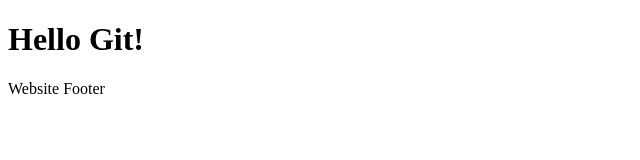
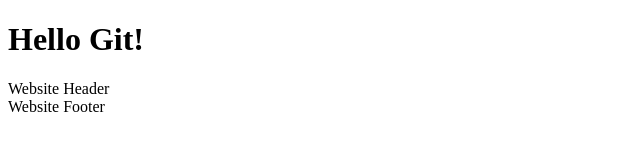
Before and after one commit to anananaa-sys/project-web-ku, a plain HTML site: page index.html in a window 1280 px wide. Shown: the full height of the page, 0-640 px from the left. Drawn offline with Linux system fonts and the light colour scheme.

Commit message:
Add basic header component

```diff
--- a/index.html
+++ b/index.html
@@ -5,6 +5,7 @@
   </head>
   <body>
     <h1>Hello Git!</h1>
+   <header>Website Header</header>
   </body>
   <footer>Website Footer</footer>
 
```
